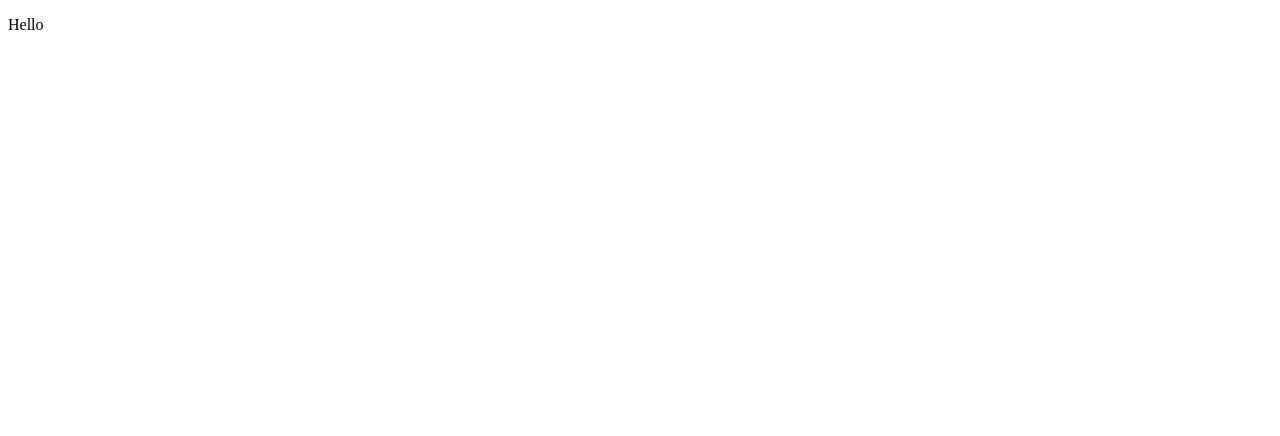
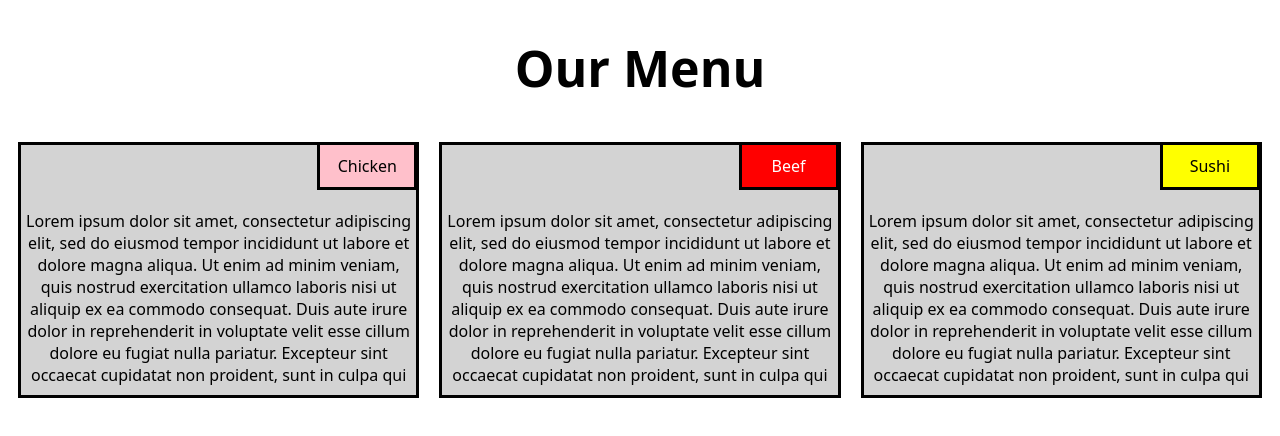
Before and after one commit to jiimenafernandez/jhu-web, a plain HTML site: page mod2_solution/index.html in a window 1280 px wide. Drawn offline with Linux system fonts and the light colour scheme.

Commit message:
HTML and CSS updated

```diff
--- a/mod2_solution/index.html
+++ b/mod2_solution/index.html
@@ -3,9 +3,29 @@
 <head>
     <meta charset="UTF-8">
     <meta name="viewport" content="width=device-width, initial-scale=1.0">
-    <title>Document</title>
+    <link rel="stylesheet" href="style.css">
+    <title>Our Menu</title>
 </head>
 <body>
-   <p>Hello</p>
+    <h1>Our Menu</h1>
+    <section class="col-lg-4 col-md-6 col-sm-12">
+    <div>
+        <p class="chicken">Chicken</p>
+        <p class="desc">Lorem ipsum dolor sit amet, consectetur adipiscing elit, sed do eiusmod tempor incididunt ut labore et dolore magna aliqua. Ut enim ad minim veniam, quis nostrud exercitation ullamco laboris nisi ut aliquip ex ea commodo consequat. Duis aute irure dolor in reprehenderit in voluptate velit esse cillum dolore eu fugiat nulla pariatur. Excepteur sint occaecat cupidatat non proident, sunt in culpa qui officia deserunt mollit anim id est laborum.</p>
+    </div>
+</section>
+
+<section class="col-lg-4 col-md-6 col-sm-12">
+<div>
+        <p class="beef">Beef</p>
+        <p class="desc">Lorem ipsum dolor sit amet, consectetur adipiscing elit, sed do eiusmod tempor incididunt ut labore et dolore magna aliqua. Ut enim ad minim veniam, quis nostrud exercitation ullamco laboris nisi ut aliquip ex ea commodo consequat. Duis aute irure dolor in reprehenderit in voluptate velit esse cillum dolore eu fugiat nulla pariatur. Excepteur sint occaecat cupidatat non proident, sunt in culpa qui officia deserunt mollit anim id est laborum.</p>
+</div>
+</section>
+<section class="col-lg-4 col-md-12 col-sm-12">
+    <div>
+        <p class="sushi">Sushi</p>
+        <p class="desc">Lorem ipsum dolor sit amet, consectetur adipiscing elit, sed do eiusmod tempor incididunt ut labore et dolore magna aliqua. Ut enim ad minim veniam, quis nostrud exercitation ullamco laboris nisi ut aliquip ex ea commodo consequat. Duis aute irure dolor in reprehenderit in voluptate velit esse cillum dolore eu fugiat nulla pariatur. Excepteur sint occaecat cupidatat non proident, sunt in culpa qui officia deserunt mollit anim id est laborum.</p>
+    </div>
+  </section>
 </body>
 </html>
--- /dev/null
+++ b/mod2_solution/style.css
@@ -0,0 +1,111 @@
+* {
+    box-sizing: border-box;
+}
+body {
+    background-color:white;
+    font-family:system-ui, -apple-system, BlinkMacSystemFont, 'Segoe UI', Roboto, Oxygen, Ubuntu, Cantarell, 'Open Sans', 'Helvetica Neue', sans-serif;
+}
+
+h1 {
+    text-align: center;
+    margin-bottom: 30px;
+    font-size: 50px;
+}
+
+section {
+    position: relative;
+    padding: 10px;
+    width: 90%;
+}
+div {
+    background-color: lightgrey;
+    border-style: solid;
+    width: 100%;
+    margin-left: auto;
+    margin-right: auto;
+    margin-bottom: auto;
+}
+p {
+    position: relative;
+    clear: right;
+}
+.desc {
+    padding-top: 20px;
+    text-align: center;
+    overflow: auto;
+    margin: 5px;
+    height: 200px;
+    overflow: auto;
+}
+.chicken {
+    border-style: solid;
+    float: right;
+    background-color: pink;
+    width: 100px;
+    text-align: center;
+    padding: 10px;
+    margin: 0px -1px 0px 0px;
+    border-top: none;
+
+  }
+.beef {
+    border-style: solid;
+    float: right;
+    background-color:red;
+    width: 100px;
+    text-align: center;
+    padding: 10px;
+    margin: 0px -1px 0px 0px;
+    border-top: none;
+    color: white;
+    border-color: black;
+}
+.sushi {
+    border-style: solid;
+    float: right;
+    background-color: yellow;
+    width: 100px;
+    text-align: center;
+    padding: 10px;
+    margin: 0px -1px 0px 0px;
+    border-top: none;
+}
+
+.row {
+    width: 90%;
+}
+@media (min-width: 992px) {
+    .col-lg-4 {
+        float: left;
+        width: 33.33%;
+    }
+}
+
+@media (min-width: 768px) and (max-width: 991px) {
+    .col-md-6 {
+        margin-left: auto;
+        margin-right: auto;
+        float: left;
+        width: 50%;
+    }
+    .col-md-12 {
+        margin-left: auto;
+        margin-right: auto;
+        float: left;
+        width: 100%;
+    }
+
+    .col-md-12 .desc {
+        height: 120px;
+    }
+}
+
+@media (max-width: 767px) {
+    .col-sm-12 {
+        float: left;
+        width: 100%;
+    }
+    .col-sm-12 .desc {
+        height: 150px;
+    }
+}
```
